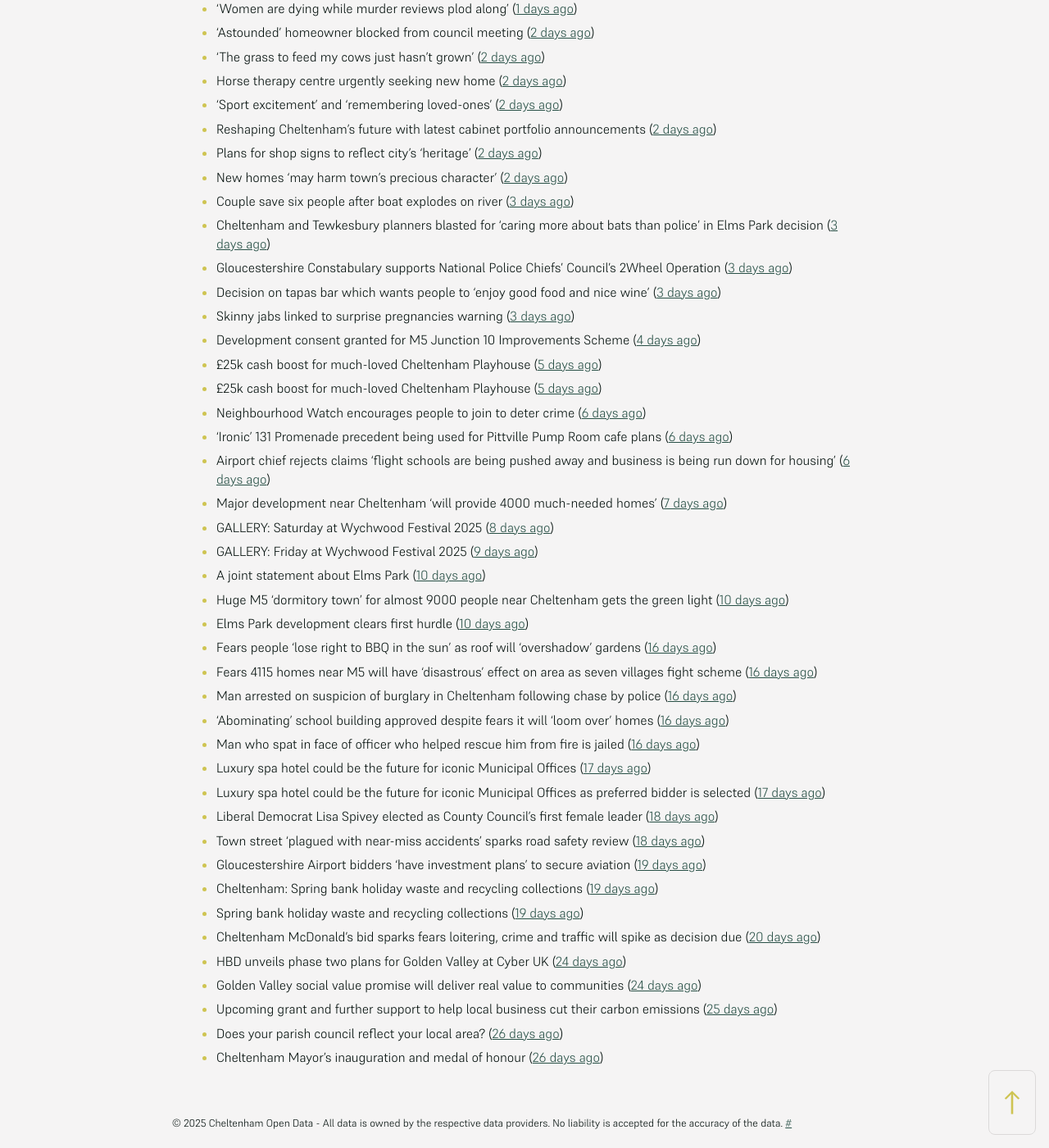
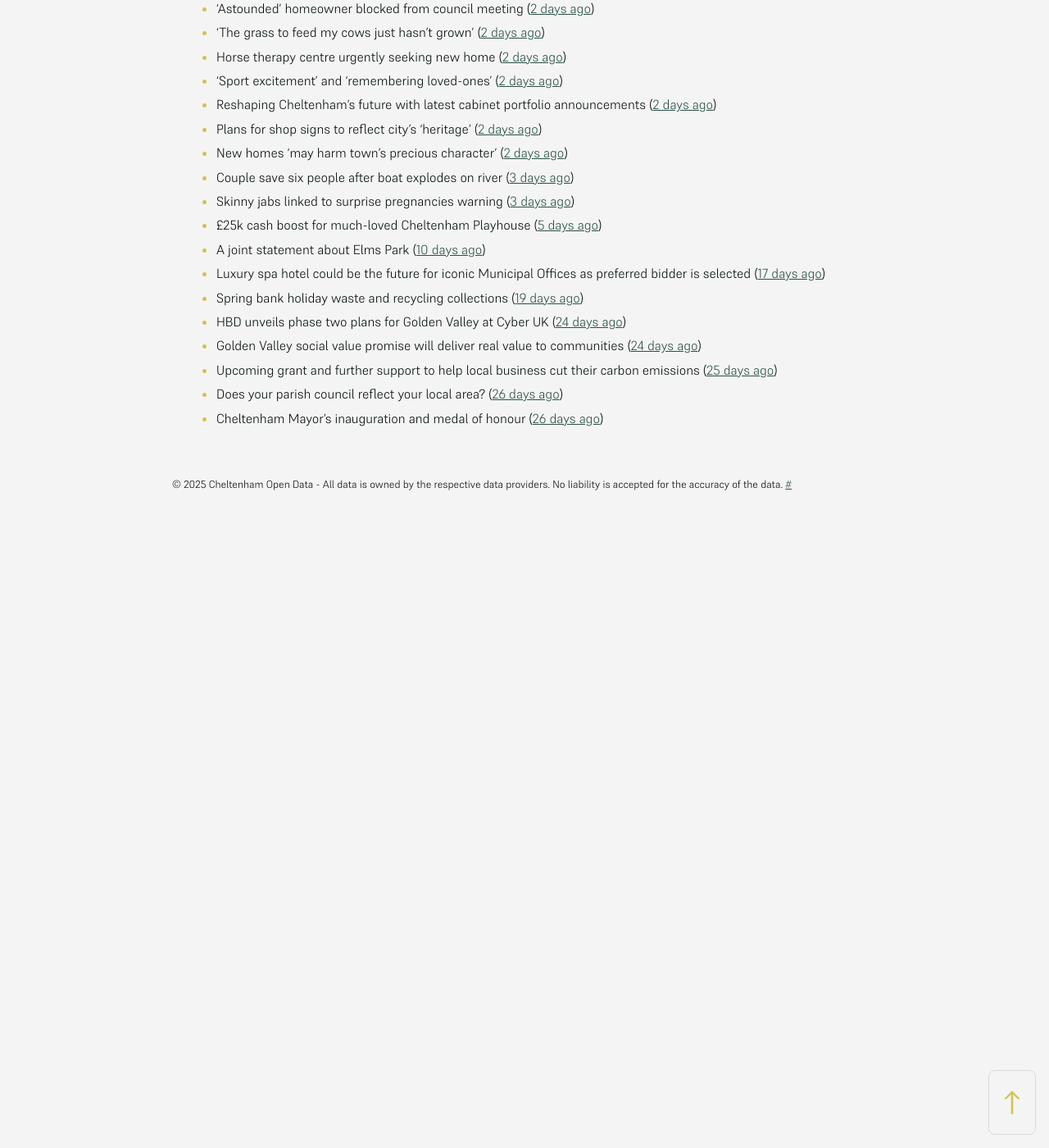
Before and after one commit to mat-0/cheltenham-open-data, a Jekyll site: the page built from _pages/news.md, in a window 1280 px wide and 1400 px high, scrolled down 667 px. Shown: the whole window at 82% size. Built offline with Jekyll 4.4.1, drawn with Linux system fonts in a browser that asks for light colours; after the commit the page ends 1297 px from its top, so only the background shows below that; some of the changed text lies outside the part shown.

Commit message:
Updated 2025-06-09 04:59:47

```diff
--- a/_pages/news.md
+++ b/_pages/news.md
@@ -12,14 +12,13 @@ _sources: BBC, Glos Police, Cheltenham Borough Council, and Glos news centre_
 [Get this page as daily RSS feed](/daily.rss)
 
 <!-- news_marker starts -->
-- Decision due on new community and sports hub ([11 hours ago](https://www.bbc.com/news/articles/cy4k5kv0v2go))
-- Exhibition shines light on River Wye pollution ([15 hours ago](https://www.bbc.com/news/articles/c62814zl1q5o))
-- Travel warning as 11 day Severn Tunnel works start ([21 hours ago](https://www.bbc.com/news/articles/c5yk6z54e2zo))
-- Ex-footballer jailed and could trams return to city? ([21 hours ago](https://www.bbc.com/news/articles/cre90yyq33yo))
+- Decision due on new community and sports hub ([12 hours ago](https://www.bbc.com/news/articles/cy4k5kv0v2go))
+- Exhibition shines light on River Wye pollution ([17 hours ago](https://www.bbc.com/news/articles/c62814zl1q5o))
+- Travel warning as 11 day Severn Tunnel works start ([22 hours ago](https://www.bbc.com/news/articles/c5yk6z54e2zo))
+- Ex-footballer jailed and could trams return to city? ([22 hours ago](https://www.bbc.com/news/articles/cre90yyq33yo))
 - Arson probe after tent with dog inside set on fire ([1 days ago](https://www.bbc.com/news/articles/cj42gp7n744o))
 - HGV driver caught rolling cigarette while on M5 ([1 days ago](https://www.bbc.com/news/articles/cx2ekrky144o))
 - Cricketer's race against time to write autobiography ([1 days ago](https://www.bbc.com/news/articles/cy4ke8xw5j7o))
-- Man ‘alarmed’ to find home included ‘without consent’ in 4000-house plan near M5 ([1 days ago](https://gloucesternewscentre.co.uk/man-alarmed-to-find-home-included-without-consent-in-4000-house-plan-near-m5/))
 - Thunderstorm warning kicks in for parts of England and Wales ([1 days ago](https://www.bbc.com/news/articles/cq851x1y9eqo))
 - Gloucestershire in Pictures: Cheesy does it ([1 days ago](https://www.bbc.com/news/articles/cj6rpwjk192o))
 - 'Women are dying while murder reviews plod along' ([1 days ago](https://www.bbc.com/news/articles/cj3j7308r35o))
@@ -31,35 +30,11 @@ _sources: BBC, Glos Police, Cheltenham Borough Council, and Glos news centre_
 - Plans for shop signs to reflect city's 'heritage' ([2 days ago](https://www.bbc.com/news/articles/c77153njmlko))
 - New homes 'may harm town's precious character' ([2 days ago](https://www.bbc.com/news/articles/c5yxr023e19o))
 - Couple save six people after boat explodes on river ([3 days ago](https://www.bbc.com/news/articles/cq54p798dxlo))
-- Cheltenham and Tewkesbury planners blasted for ‘caring more about bats than police’ in Elms Park decision ([3 days ago](https://gloucesternewscentre.co.uk/cheltenham-and-tewkesbury-planners-blasted-for-caring-more-about-bats-than-police-in-elms-park-decision/))
-- Gloucestershire Constabulary supports National Police Chiefs’ Council’s 2Wheel Operation ([3 days ago](https://gloucesternewscentre.co.uk/gloucestershire-constabulary-supports-national-police-chiefs-councils-2wheel-operation/))
-- Decision on tapas bar which wants people to ‘enjoy good food and nice wine’ ([3 days ago](https://gloucesternewscentre.co.uk/decision-on-tapas-bar-which-wants-people-to-enjoy-good-food-and-nice-wine/))
 - Skinny jabs linked to surprise pregnancies warning ([3 days ago](https://www.bbc.co.uk/sounds/play/p0lgh4cd))
-- Development consent granted for M5 Junction 10 Improvements Scheme ([4 days ago](https://gloucesternewscentre.co.uk/development-consent-granted-for-m5-junction-10-improvements-scheme/))
-- £25k cash boost for much-loved Cheltenham Playhouse ([5 days ago](https://gloucesternewscentre.co.uk/25k-cash-boost-for-much-loved-cheltenham-playhouse/))
 - £25k cash boost for much-loved Cheltenham Playhouse ([5 days ago](https://www.cheltenham.gov.uk/news/article/3017/25k_cash_boost_for_much-loved_cheltenham_playhouse))
-- Neighbourhood Watch encourages people to join to deter crime ([6 days ago](https://gloucesternewscentre.co.uk/neighbourhood-watch-encourages-people-to-join-to-deter-crime/))
-- ‘Ironic’ 131 Promenade precedent being used for Pittville Pump Room cafe plans ([6 days ago](https://gloucesternewscentre.co.uk/ironic-131-promenade-precedent-being-used-for-pittville-pump-room-cafe-plans/))
-- Airport chief rejects claims ‘flight schools are being pushed away and business is being run down for housing’ ([6 days ago](https://gloucesternewscentre.co.uk/airport-chief-rejects-claims-flight-schools-are-being-pushed-away-and-business-is-being-run-down-for-housing/))
-- Major development near Cheltenham ‘will provide 4000 much-needed homes’ ([7 days ago](https://gloucesternewscentre.co.uk/major-development-near-cheltenham-will-provide-4000-much-needed-homes/))
-- GALLERY: Saturday at Wychwood Festival 2025 ([8 days ago](https://gloucesternewscentre.co.uk/gallery-saturday-at-wychwood-festival-2025/))
-- GALLERY: Friday at Wychwood Festival 2025 ([9 days ago](https://gloucesternewscentre.co.uk/gallery-friday-at-wychwood-festival-2025/))
 - A joint statement about Elms Park ([10 days ago](https://www.cheltenham.gov.uk/news/article/3015/a_joint_statement_about_elms_park))
-- Huge M5 ‘dormitory town’ for almost 9000 people near Cheltenham gets the green light ([10 days ago](https://gloucesternewscentre.co.uk/huge-m5-dormitory-town-for-almost-9000-people-near-cheltenham-gets-the-green-light/))
-- Elms Park development clears first hurdle ([10 days ago](https://gloucesternewscentre.co.uk/elms-park-development-clears-first-hurdle/))
-- Fears people ‘lose right to BBQ in the sun’ as roof will ‘overshadow’ gardens ([16 days ago](https://gloucesternewscentre.co.uk/fears-people-lose-right-to-bbq-in-the-sun-as-roof-will-overshadow-gardens/))
-- Fears 4115 homes near M5 will have ‘disastrous’ effect on area as seven villages fight scheme ([16 days ago](https://gloucesternewscentre.co.uk/fears-4115-homes-near-m5-will-have-disastrous-effect-on-area-as-seven-villages-fight-scheme/))
-- Man arrested on suspicion of burglary in Cheltenham following chase by police ([16 days ago](https://gloucesternewscentre.co.uk/man-arrested-on-suspicion-of-burglary-in-cheltenham-following-chase-by-police/))
-- ‘Abominating’ school building approved despite fears it will ‘loom over’ homes ([16 days ago](https://gloucesternewscentre.co.uk/abominating-school-building-approved-despite-fears-it-will-loom-over-homes/))
-- Man who spat in face of officer who helped rescue him from fire is jailed ([16 days ago](https://gloucesternewscentre.co.uk/man-who-spat-in-face-of-officer-who-helped-rescue-him-from-fire-is-jailed/))
-- Luxury spa hotel could be the future for iconic Municipal Offices ([17 days ago](https://gloucesternewscentre.co.uk/luxury-spa-hotel-could-be-the-future-for-iconic-municipal-offices/))
 - Luxury spa hotel could be the future for iconic Municipal Offices as preferred bidder is selected ([17 days ago](https://www.cheltenham.gov.uk/news/article/3014/luxury_spa_hotel_could_be_the_future_for_iconic_municipal_offices_as_preferred_bidder_is_selected))
-- Liberal Democrat Lisa Spivey elected as County Council’s first female leader ([18 days ago](https://gloucesternewscentre.co.uk/liberal-democrat-lisa-spivey-elected-as-county-councils-first-female-leader/))
-- Town street ‘plagued with near-miss accidents’ sparks road safety review ([18 days ago](https://gloucesternewscentre.co.uk/town-street-plagued-with-near-miss-accidents-sparks-road-safety-review/))
-- Gloucestershire Airport bidders ‘have investment plans’ to secure aviation ([19 days ago](https://gloucesternewscentre.co.uk/gloucestershire-airport-bidders-have-investment-plans-to-secure-aviation/))
-- Cheltenham: Spring bank holiday waste and recycling collections ([19 days ago](https://gloucesternewscentre.co.uk/cheltenham-spring-bank-holiday-waste-and-recycling-collections/))
 - Spring bank holiday waste and recycling collections ([19 days ago](https://www.cheltenham.gov.uk/news/article/3013/spring_bank_holiday_waste_and_recycling_collections))
-- Cheltenham McDonald’s bid sparks fears loitering, crime and traffic will spike as decision due ([20 days ago](https://gloucesternewscentre.co.uk/cheltenham-mcdonalds-bid-sparks-fears-loitering-crime-and-traffic-will-spike-as-decision-due/))
 - HBD unveils phase two plans for Golden Valley at Cyber UK ([24 days ago](https://www.cheltenham.gov.uk/news/article/3012/hbd_unveils_phase_two_plans_for_golden_valley_at_cyber_uk))
 - Golden Valley social value promise will deliver real value to communities ([24 days ago](https://www.cheltenham.gov.uk/news/article/3011/golden_valley_social_value_promise_will_deliver_real_value_to_communities))
 - Upcoming grant and further support to help local business cut their carbon emissions ([25 days ago](https://www.cheltenham.gov.uk/news/article/3010/upcoming_grant_and_further_support_to_help_local_business_cut_their_carbon_emissions))
```
Also changed, not shown: _data/flood.json (+4 -4 lines), index.md (+5 -5 lines).
